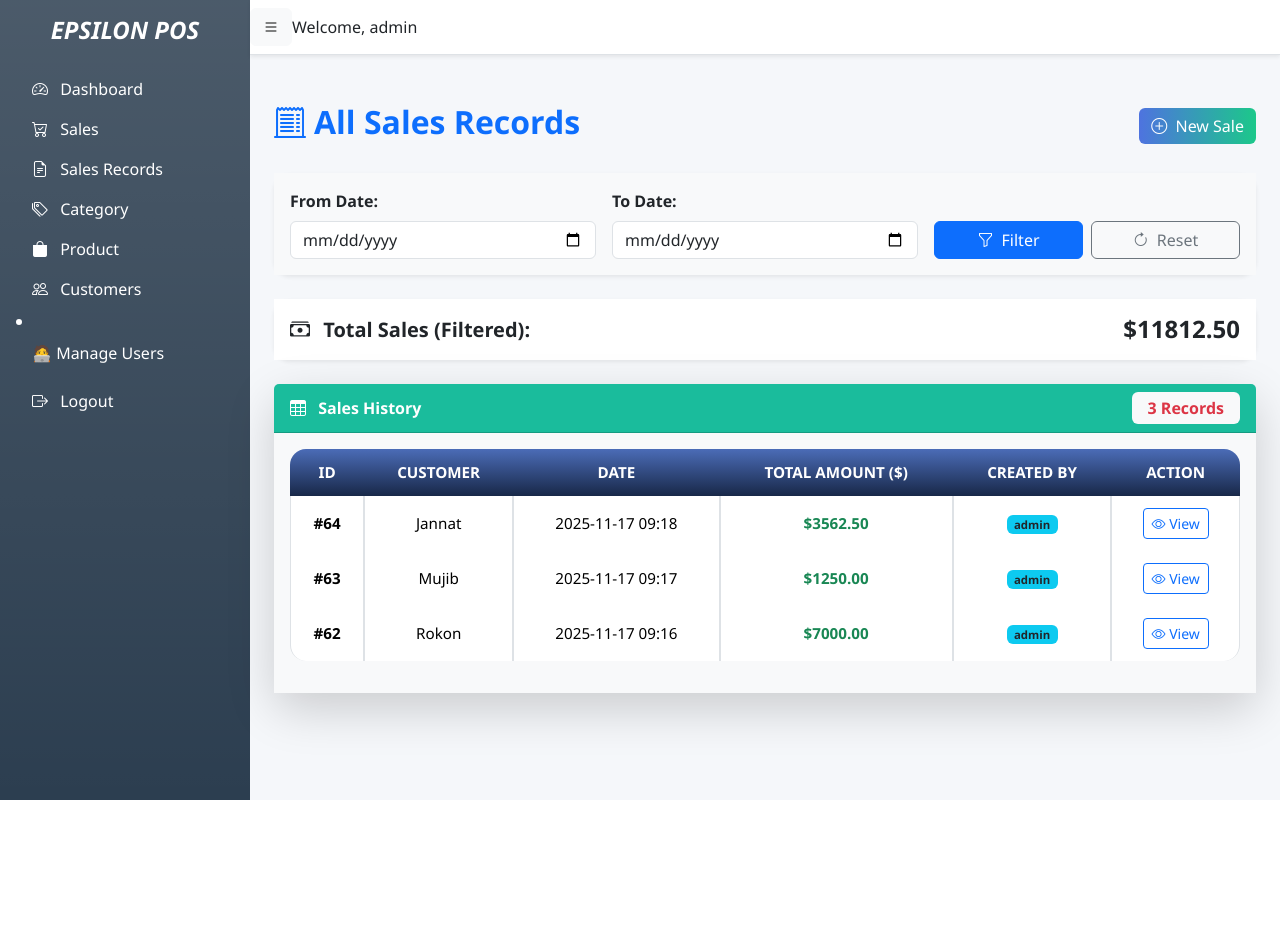
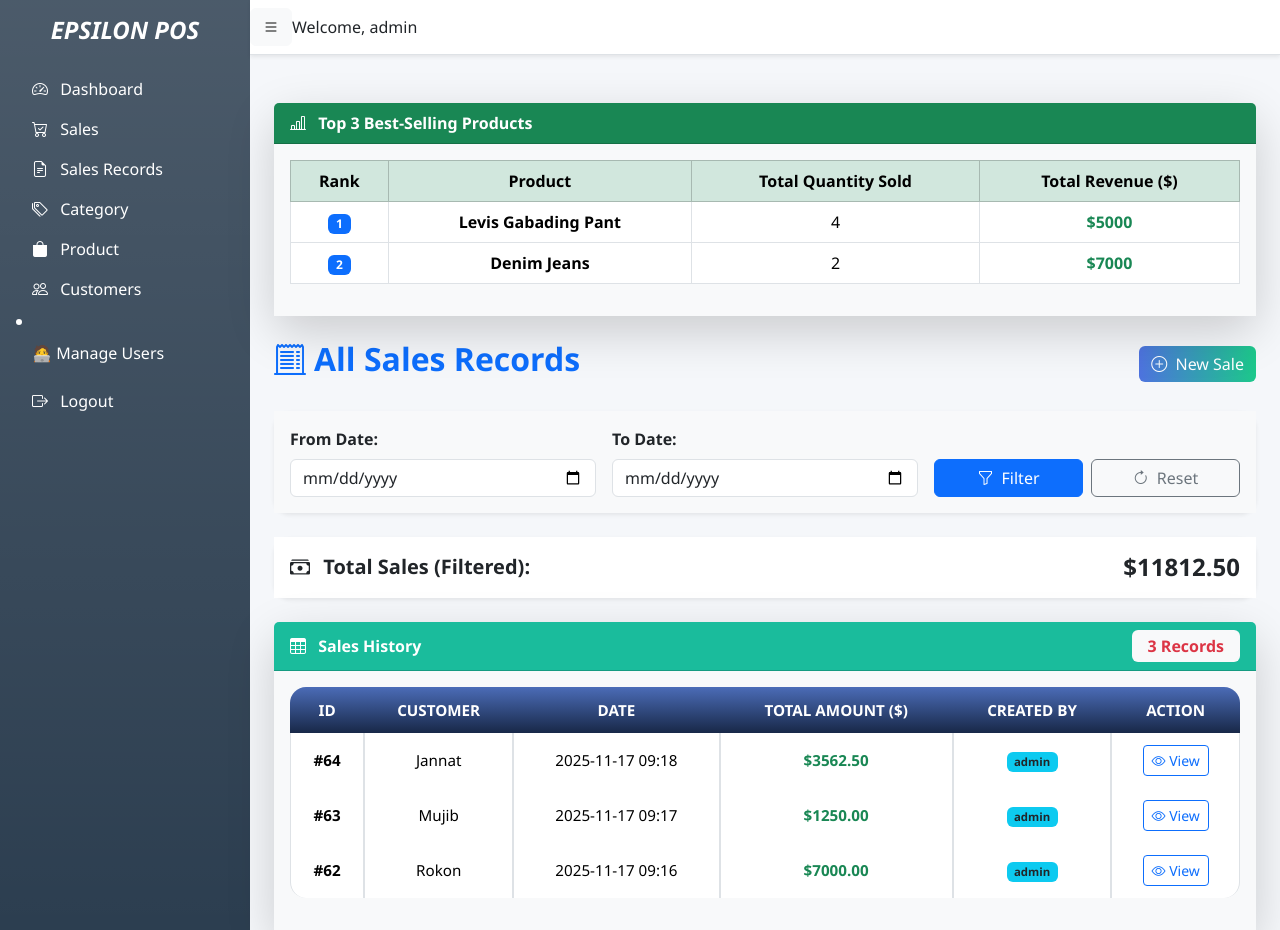
Before and after one commit to jahidshawon19/point-of-sale, a Django app: page /sales-records/ in a window 1280 px wide. Before the commit the page ends 800 px from the top, so only its background shows below. Run offline with Django 5.2, Linux system fonts and the light colour scheme; a user stored in the database is signed in; data comes from the database, SQL or seed files in the repository; both versions use the stored data as it was after the commit.

Commit message:
top 3 best selling product

```diff
--- a/pos/templates/pos/index.html
+++ b/pos/templates/pos/index.html
@@ -73,6 +73,8 @@
         </div>
     </div>
 </div>
+
+
 {% endblock %}
 
 {% block extra_js %}
--- a/pos/templates/pos/sales_record.html
+++ b/pos/templates/pos/sales_record.html
@@ -4,6 +4,43 @@
 
 {% block content %}
 <div class="container mt-5">
+
+    <!-- 🔥 TOP 3 BEST SELLING PRODUCTS -->
+<div class="card shadow-lg border-0 rounded-4 mb-4">
+    <div class="card-header bg-success text-white fw-semibold">
+        <i class="bi bi-bar-chart-line me-2"></i> Top 3 Best-Selling Products
+    </div>
+
+    <div class="card-body bg-light">
+        {% if best_selling %}
+        <div class="table-responsive">
+            <table class="table table-bordered text-center align-middle">
+                <thead class="table-success">
+                    <tr>
+                        <th>Rank</th>
+                        <th>Product</th>
+                        <th>Total Quantity Sold</th>
+                        <th>Total Revenue ($)</th>
+                    </tr>
+                </thead>
+                <tbody>
+                    {% for item in best_selling %}
+                    <tr>
+                        <td><span class="badge bg-primary">{{ forloop.counter }}</span></td>
+                        <td class="fw-bold">{{ item.product__name }}</td>
+                        <td>{{ item.total_qty }}</td>
+                        <td class="text-success fw-bold">${{ item.total_revenue }}</td>
+                    </tr>
+                    {% endfor %}
+                </tbody>
+            </table>
+        </div>
+        {% else %}
+        <p class="text-muted text-center mb-0">No sales data available.</p>
+        {% endif %}
+    </div>
+</div>
+
 
     <!-- 🔹 Page Header -->
     <div class="d-flex justify-content-between align-items-center mb-4">
--- a/pos/views.py
+++ b/pos/views.py
@@ -321,9 +321,22 @@ def sales_record_list(request):
     # Calculate total sales for the filtered range
     total_sales = sales.aggregate(total=Sum('total_amount'))['total'] or 0
 
+    # 🔹 Best-selling products (Top 3)
+    best_selling = (
+        SaleItem.objects
+        .filter(sale__in=sales)
+        .values('product__name')
+        .annotate(
+            total_qty=Sum('quantity'),
+            total_revenue=Sum('price')
+        )
+        .order_by('-total_qty')[:3]
+    )
+
     context = {
         'sales': sales,
         'total_sales': total_sales,
+        'best_selling': best_selling,
     }
 
     return render(request, 'pos/sales_record.html', context)
```
Also changed, not shown: db.sqlite3.
